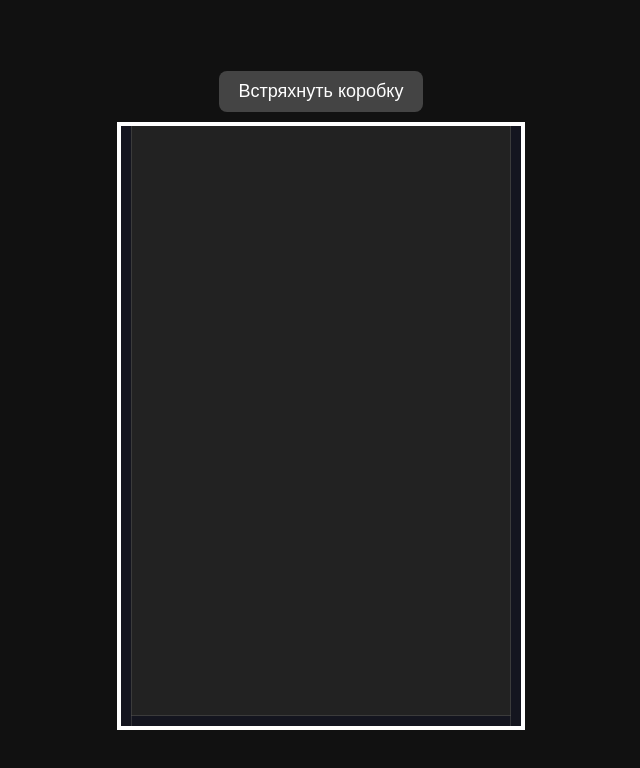
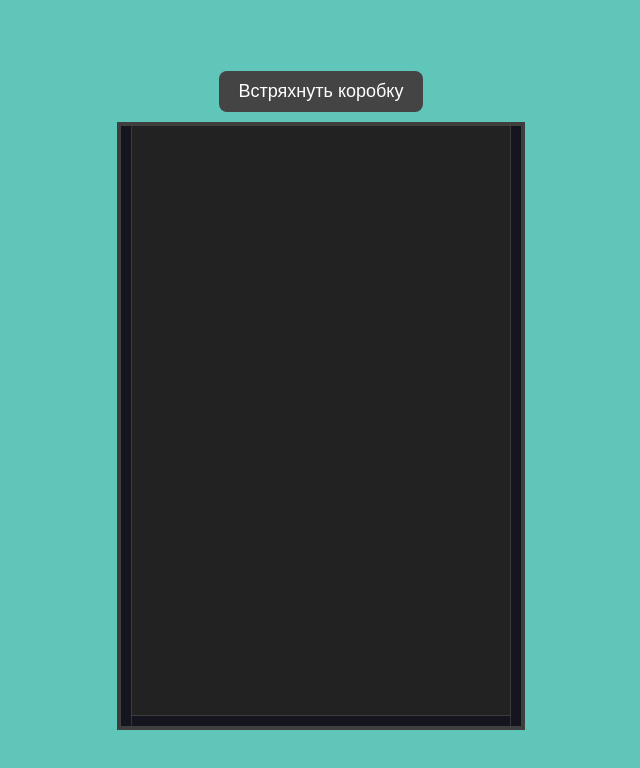
Before and after one commit to maximcodepro1337/telegrammerge, a plain HTML site: page index.html in a window 1280 px wide. Shown: the whole page, without its empty margins (319-959 px from the left). Drawn offline with nearby package versions, Linux system fonts and the light colour scheme.

Commit message:
Update index.html

```diff
--- a/index.html
+++ b/index.html
@@ -6,7 +6,7 @@
   <style>
     body {
       margin: 0;
-      background: #111;
+      background: #61c6ba;
       display: flex;
       flex-direction: column;
       align-items: center;
@@ -15,7 +15,7 @@
       gap: 10px;
     }
     canvas {
-      border: 4px solid white;
+      border: 4px solid rgb(63, 63, 63);
     }
     button {
       padding: 10px 20px;
```
